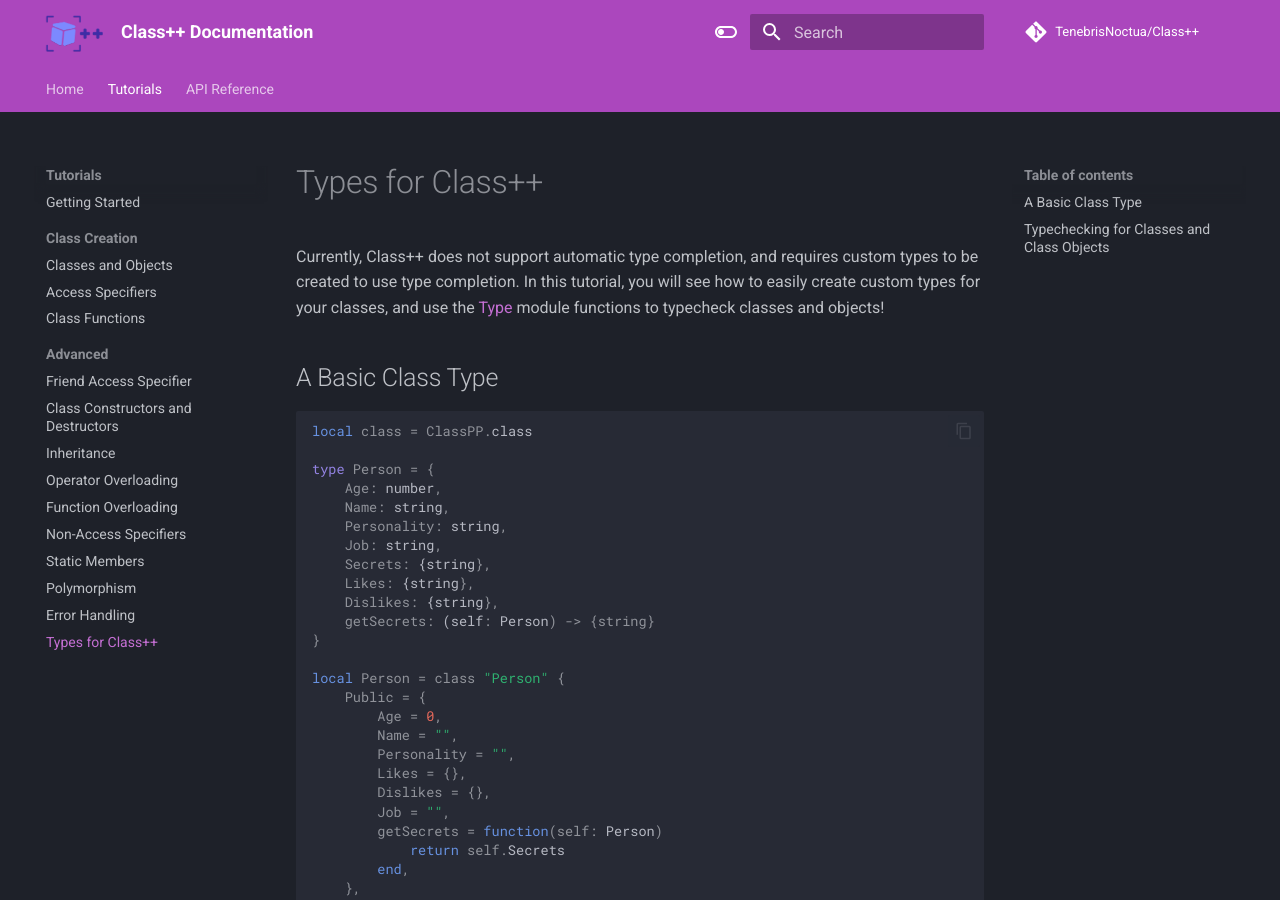
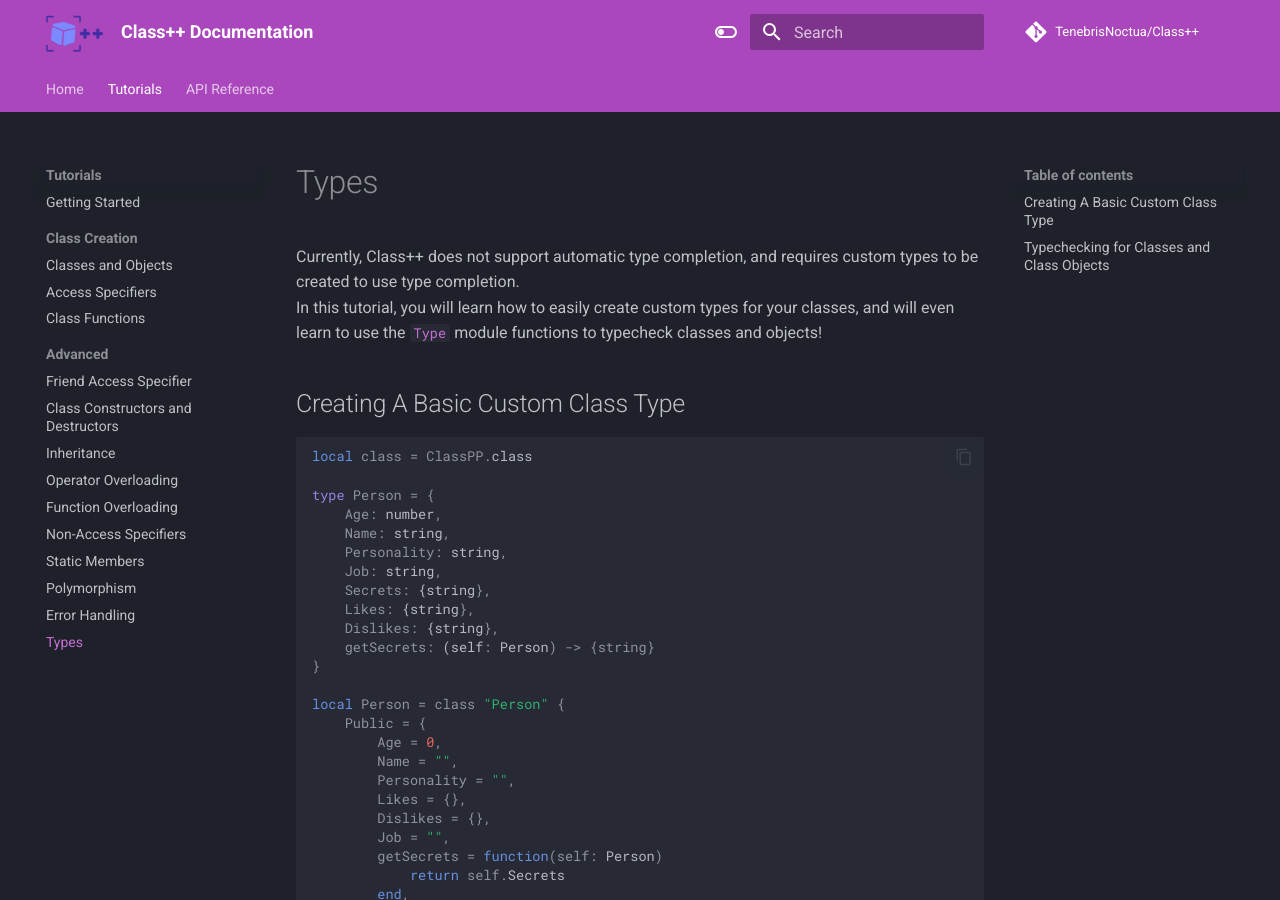
Before and after one commit to TenebrisNoctua/ClassPP, an MkDocs documentation site: the page built from docs/tutorials/types.md, in a window 1280 px wide and 900 px high. Built offline with MkDocs 1.6.1 and Material for MkDocs 9.7.7, drawn with Linux system fonts in a browser that asks for light colours; comment, search, counter and statistics services are not loaded.

Commit message:
Update to Release 1.0.0

````diff
--- a/docs/tutorials/types.md
+++ b/docs/tutorials/types.md
@@ -1,9 +1,9 @@
-# Types for Class++
+# Types
 
-Currently, Class++ does not support automatic type completion, and requires custom types to be created to use type completion.
-In this tutorial, you will see how to easily create custom types for your classes, and use the [Type](../apiReference/classFunctions/type/typeof.md) module functions to typecheck classes and objects!
+Currently, Class++ does not support automatic type completion, and requires custom types to be created to use type completion.<br>
+In this tutorial, you will learn how to easily create custom types for your classes, and will even learn to use the [`Type`](../apiReference/classFunctions/type/typeof.md) module functions to typecheck classes and objects!
 
-## A Basic Class Type
+## Creating A Basic Custom Class Type
 
 ```lua
 local class = ClassPP.class
````
